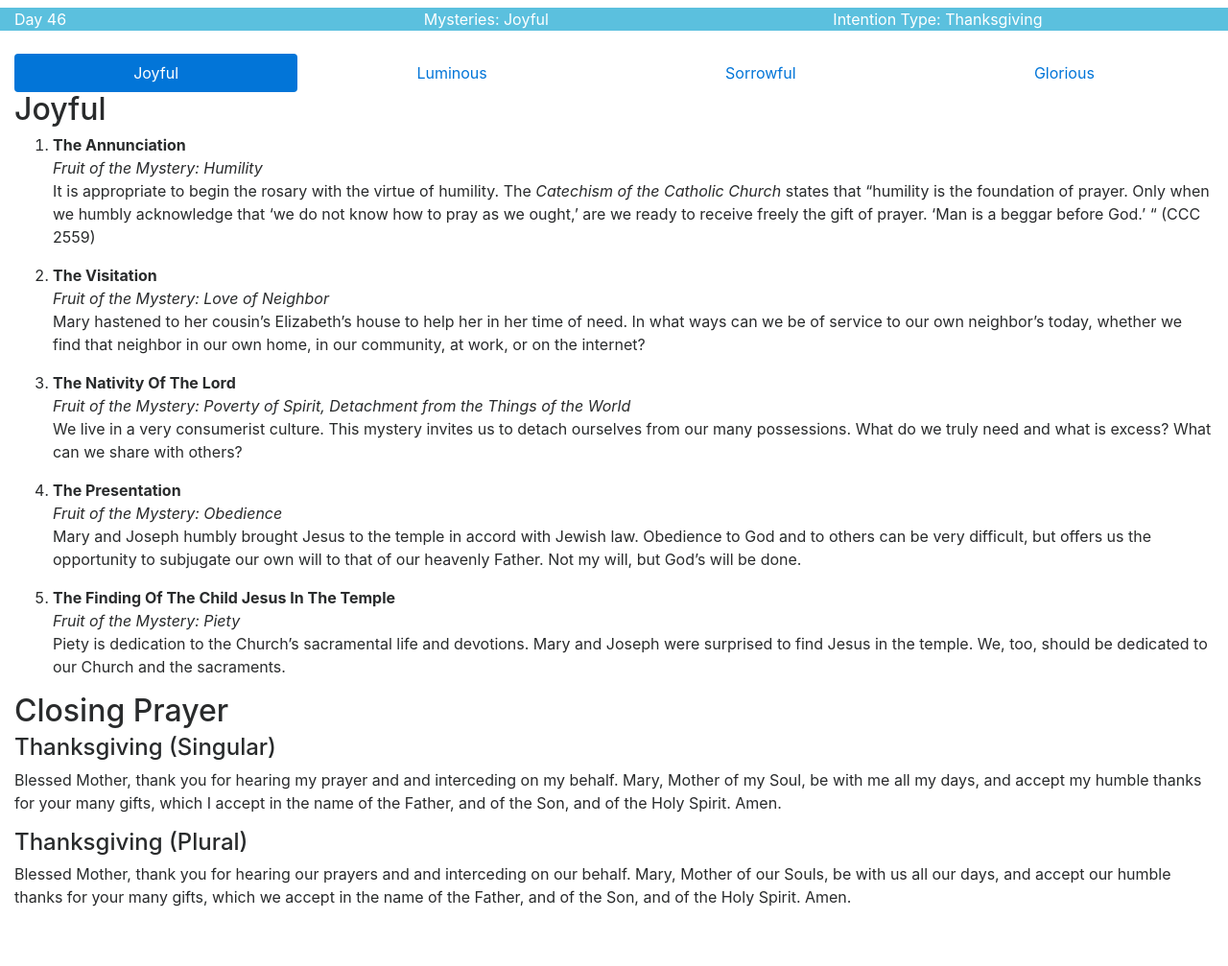
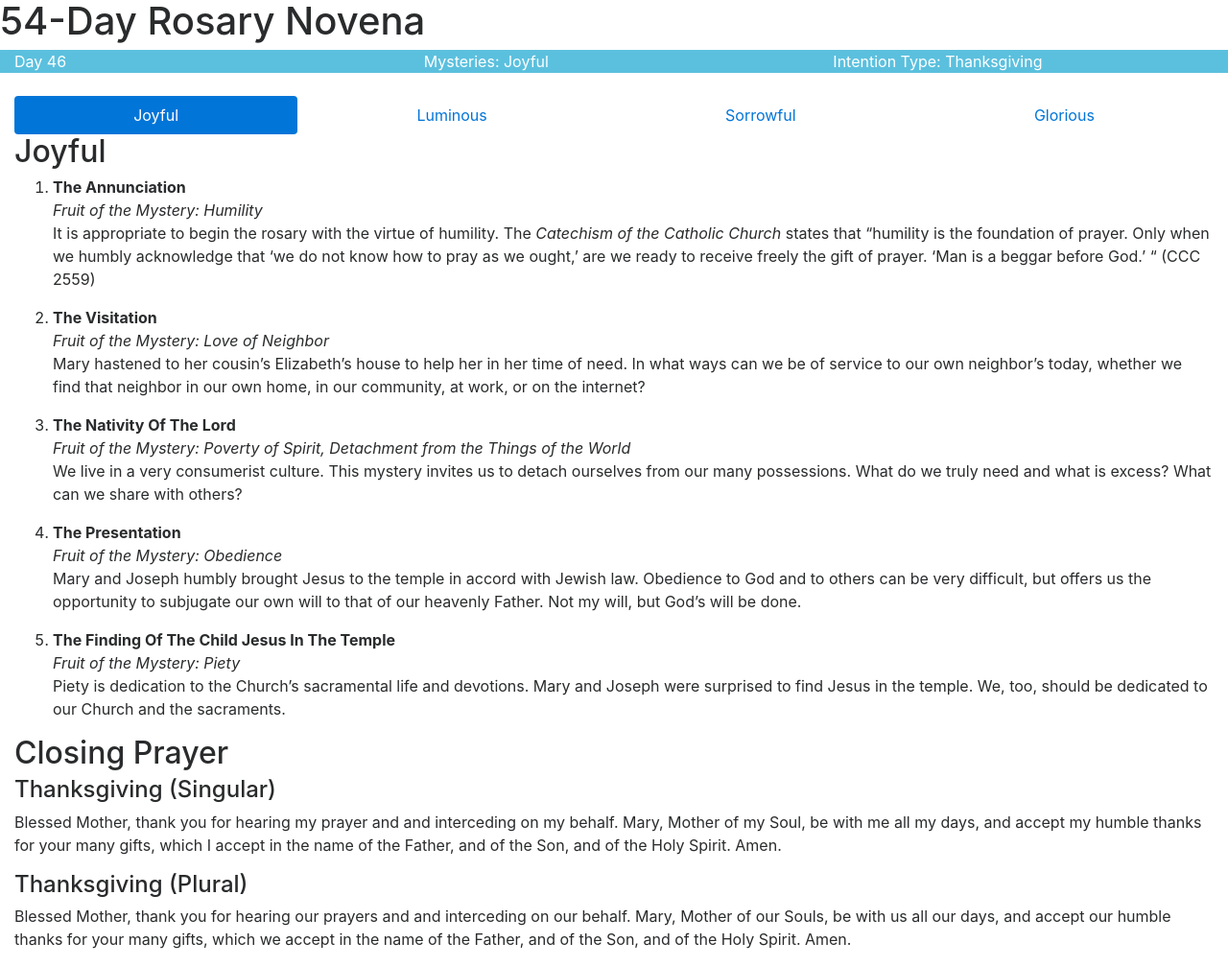
Before and after one commit to edbrannin/mercy, a Jekyll site: the page built from index.html, in a window 1280 px wide. Shown: the whole page at 96% size. Built offline with Jekyll 4.4.1, drawn with Linux system fonts in a browser that asks for light colours; nearby versions of some CDN libraries; before the commit the page ends 963 px from its top, so only the background shows below that.

Commit message:
Fix title/header

```diff
--- a/_layouts/page.html
+++ b/_layouts/page.html
@@ -1,14 +1,14 @@
 <!DOCTYPE html>
 <html>
   <head>
-    <title>{{ page.title }}</title>
+    <title>{{ page.title | default: site.title }}</title>
     <link rel="stylesheet" href="https://maxcdn.bootstrapcdn.com/bootstrap/4.0.0-alpha.6/css/bootstrap.min.css" integrity="sha384-rwoIResjU2yc3z8GV/NPeZWAv56rSmLldC3R/AZzGRnGxQQKnKkoFVhFQhNUwEyJ" crossorigin="anonymous">
     <link href="src/site.css" rel="stylesheet" />
     <meta name="viewport" content="width=device-width, initial-scale=1, shrink-to-fit=no">
     <script src="https://cdnjs.cloudflare.com/ajax/libs/jquery/3.2.1/jquery.slim.min.js" integrity="sha256-k2WSCIexGzOj3Euiig+TlR8gA0EmPjuc79OEeY5L45g=" crossorigin="anonymous"></script>
   </head>
   <body>
-    <h1>{{ page.title }}</h1>
+    <h1>{{ page.title | default: site.title }}</h1>
     <div class="container-fluid">
       {{ content }}
     </div>
```
